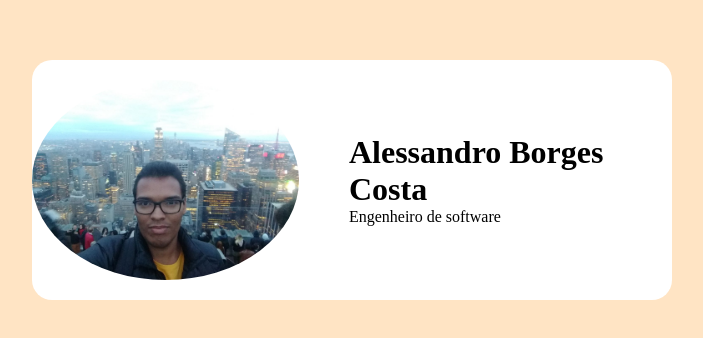
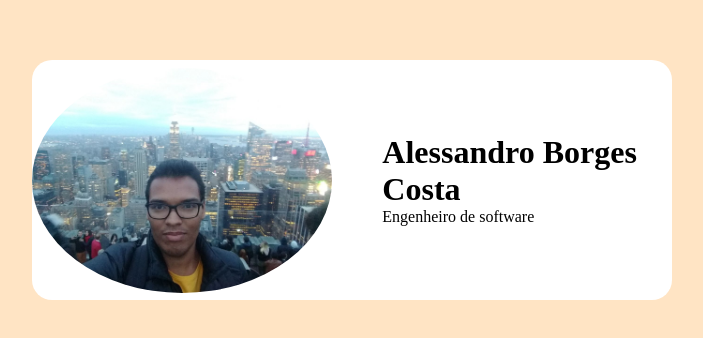
Before and after one commit to professorisidro/site_profiles, a plain HTML site: page profile_ab-costa.html in a window 1280 px wide. Shown: the part 220-558 px from the top of the page, without its empty margins (288-991 px from the left). Drawn offline with Linux system fonts and the light colour scheme.

Commit message:
PProfile Alessandro Costa

```diff
--- a/profile_ab-costa.css
+++ b/profile_ab-costa.css
@@ -33,7 +33,7 @@ body {
 
 .profile_picture {
     width: auto;
-    height: 200px;
+    height: 225px;
     border-radius: 50%;
 }
 
```
Also changed, not shown: 1 other file.
